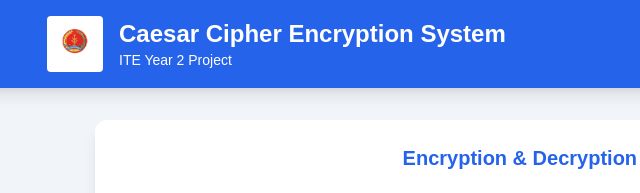
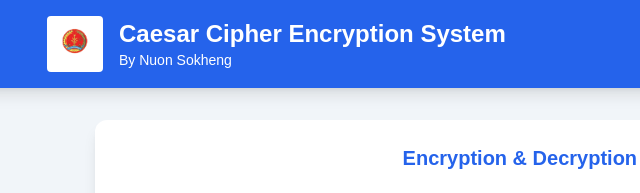
Before and after one commit to HengZacker/Caesar-Cipher-Tool, a plain HTML site: page index.html in a window 1280 px wide. Shown: the top 193 px of the page, 97-737 px from the left. Drawn offline with nearby package versions, Linux system fonts and the light colour scheme.

Commit message:
Update project attribution in index.html

```diff
--- a/index.html
+++ b/index.html
@@ -27,7 +27,7 @@ Caesar Cipher Encryption System
 </h1>
 
 <p class="text-sm">
-ITE Year 2 Project
+By Nuon Sokheng
 </p>
 
 </div>
```
